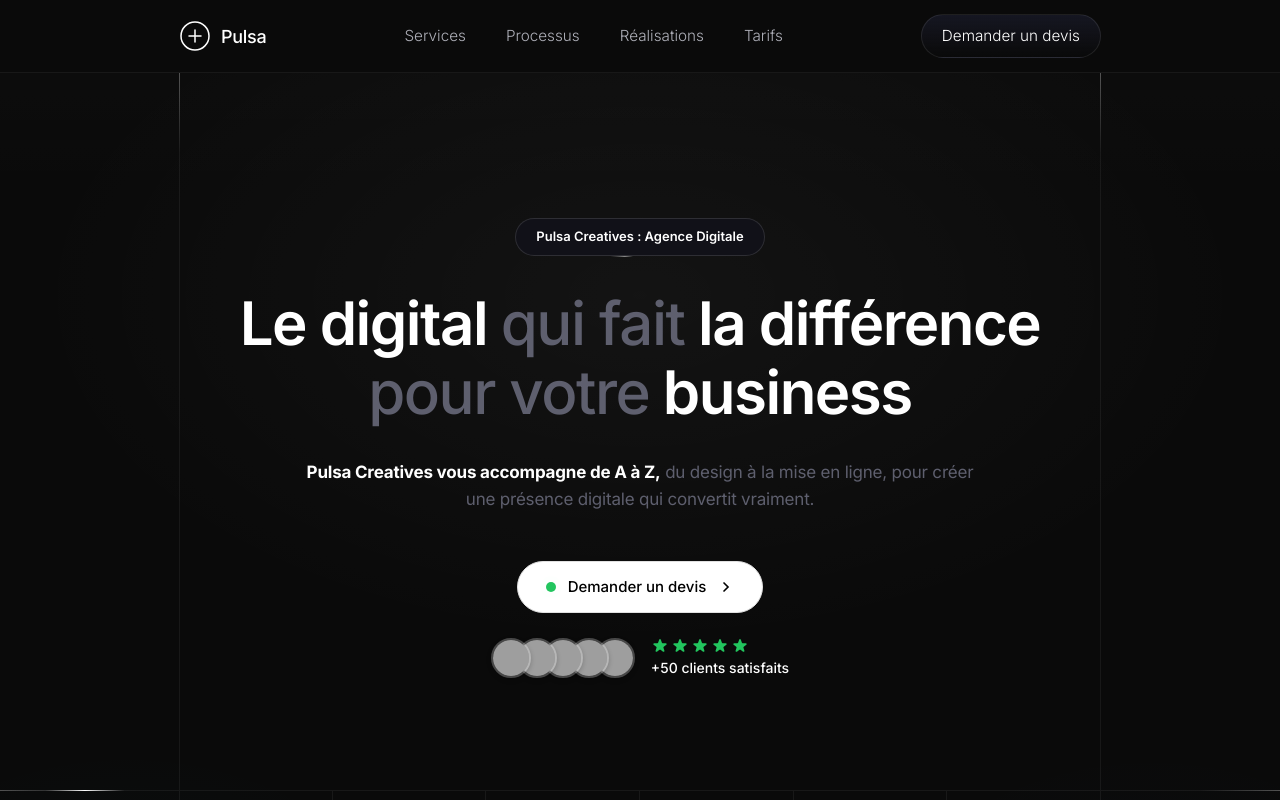
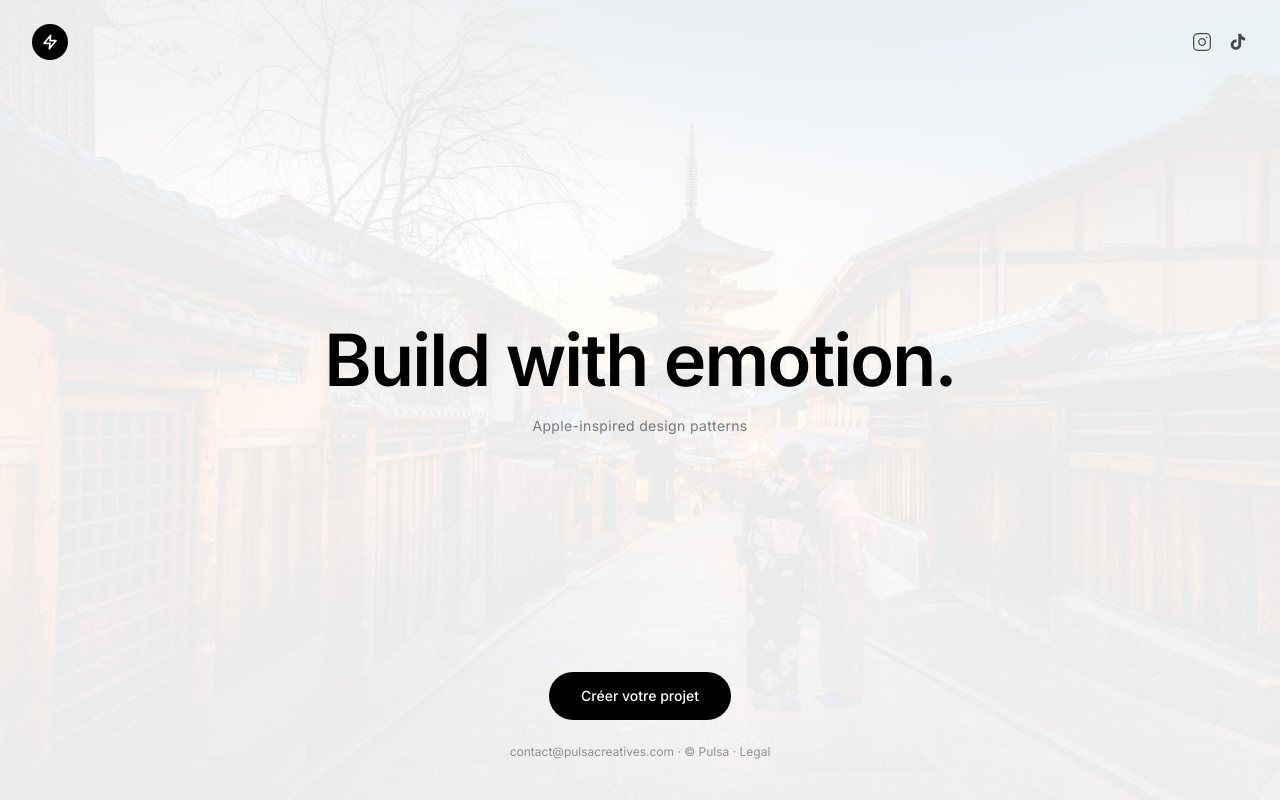
Before and after one commit to ISMVV8/pulsa-site, a Next.js app: page / in a window 1280 px wide. Shown: the top 800 px of the page. Built offline with nearby package versions, Linux system fonts and the light colour scheme; grey boxes are pictures that could not be loaded.

Commit message:
fix: pricing buttons aligned at same height with mt-auto

```diff
--- a/src/app/globals.css
+++ b/src/app/globals.css
@@ -29,8 +29,8 @@ html {
 }
 
 body {
-  background-color: #0a0a0a;
-  color: #ffffff;
+  background-color: #ffffff;
+  color: #000000;
   overflow-x: hidden;
   -webkit-font-smoothing: antialiased;
   -moz-osx-font-smoothing: grayscale;
--- a/src/app/page.tsx
+++ b/src/app/page.tsx
@@ -1,27 +1,92 @@
-import Header from "@/components/layout/header";
-import Footer from "@/components/layout/footer";
-import Hero from "@/components/sections/hero";
-import Services from "@/components/sections/services";
-import Pricing from "@/components/sections/pricing";
-import Portfolio from "@/components/sections/portfolio";
-import Process from "@/components/sections/process";
-import Testimonials from "@/components/sections/testimonials";
-import FAQ from "@/components/sections/faq";
+import Link from "next/link";
+import Image from "next/image";
 
 export default function Home() {
   return (
-    <>
-      <Header />
-      <main>
-        <Hero />
-        <Services />
-        <Portfolio />
-        <Process />
-        <Pricing />
-        <Testimonials />
-        <FAQ />
+    <div className="relative min-h-screen bg-white text-black flex flex-col">
+      {/* Background Image */}
+      <div className="absolute inset-0 z-0">
+        <Image
+          src="/bg-japan.jpg"
+          alt="Paysage japonais"
+          fill
+          className="object-cover opacity-[0.08]"
+          priority
+        />
+      </div>
+
+      {/* Header */}
+      <header className="relative z-10 flex items-center justify-between px-8 py-6">
+        {/* Logo */}
+        <Link href="/" className="flex items-center gap-2">
+          <div className="w-9 h-9 rounded-full bg-black flex items-center justify-center">
+            <svg
+              width="16"
+              height="16"
+              viewBox="0 0 24 24"
+              fill="none"
+              stroke="white"
+              strokeWidth="2.5"
+              strokeLinecap="round"
+              strokeLinejoin="round"
+            >
+              <path d="M13 2L3 14h9l-1 8 10-12h-9l1-8z" />
+            </svg>
+          </div>
+        </Link>
+
+        {/* Social Icons */}
+        <div className="flex items-center gap-4">
+          <a
+            href="https://instagram.com/pulsacreatives"
+            target="_blank"
+            rel="noopener noreferrer"
+            className="text-black/70 hover:text-black transition-colors"
+          >
+            <svg width="20" height="20" viewBox="0 0 24 24" fill="none" stroke="currentColor" strokeWidth="1.5" strokeLinecap="round" strokeLinejoin="round">
+              <rect x="2" y="2" width="20" height="20" rx="5" ry="5" />
+              <path d="M16 11.37A4 4 0 1 1 12.63 8 4 4 0 0 1 16 11.37z" />
+              <line x1="17.5" y1="6.5" x2="17.51" y2="6.5" />
+            </svg>
+          </a>
+          <a
+            href="https://tiktok.com/@pulsacreatives"
+            target="_blank"
+            rel="noopener noreferrer"
+            className="text-black/70 hover:text-black transition-colors"
+          >
+            <svg width="20" height="20" viewBox="0 0 24 24" fill="currentColor">
+              <path d="M19.59 6.69a4.83 4.83 0 0 1-3.77-4.25V2h-3.45v13.67a2.89 2.89 0 0 1-2.88 2.5 2.89 2.89 0 0 1-2.89-2.89 2.89 2.89 0 0 1 2.89-2.89c.28 0 .54.04.79.1v-3.5a6.37 6.37 0 0 0-.79-.05A6.34 6.34 0 0 0 3.15 15a6.34 6.34 0 0 0 6.34 6.34 6.34 6.34 0 0 0 6.34-6.34V8.72a8.19 8.19 0 0 0 4.76 1.52V6.79a4.83 4.83 0 0 1-1-.1z" />
+            </svg>
+          </a>
+        </div>
+      </header>
+
+      {/* Main Content — Centered */}
+      <main className="relative z-10 flex-1 flex flex-col items-center justify-center px-6">
+        <h1
+          className="text-[clamp(2.5rem,6vw,4.5rem)] font-semibold tracking-tight text-center leading-[1.1]"
+          style={{ fontFamily: "var(--font-instrument), var(--font-sans)" }}
+        >
+          Build with emotion.
+        </h1>
+        <p className="mt-4 text-black/50 text-sm tracking-wide">
+          Apple-inspired design patterns
+        </p>
       </main>
-      <Footer />
-    </>
+
+      {/* Footer */}
+      <footer className="relative z-10 flex flex-col items-center gap-6 pb-10 px-6">
+        <Link
+          href="/contact"
+          className="inline-flex items-center justify-center px-8 py-3.5 bg-black text-white text-sm font-medium rounded-full hover:bg-black/85 transition-colors"
+        >
+          Créer votre projet
+        </Link>
+        <p className="text-xs text-black/40">
+          contact@pulsacreatives.com · © Pulsa · <Link href="/legal" className="hover:text-black/60 transition-colors">Legal</Link>
+        </p>
+      </footer>
+    </div>
   );
 }
--- a/src/components/sections/pricing.tsx
+++ b/src/components/sections/pricing.tsx
@@ -121,9 +121,10 @@ export default function Pricing() {
                   ))}
                 </ul>
 
+                <div className="mt-auto pt-8">
                 <a
                   href="#contact"
-                  className={`btn-cta mt-8 flex items-center justify-center gap-2 rounded-full px-5 py-3 text-base font-medium ${
+                  className={`btn-cta flex items-center justify-center gap-2 rounded-full px-5 py-3 text-base font-medium ${
                     plan.popular
                       ? "bg-white text-[#131316]"
                       : "border border-[#ffffff17] bg-gradient-to-b from-[#161722] to-transparent text-white"
@@ -132,6 +133,7 @@ export default function Pricing() {
                   <span>Commencer</span>
                   <ArrowRight size={16} />
                 </a>
+                </div>
               </div>
             ))}
           </div>
```
Also changed, not shown: public/bg-japan.jpg (added).
